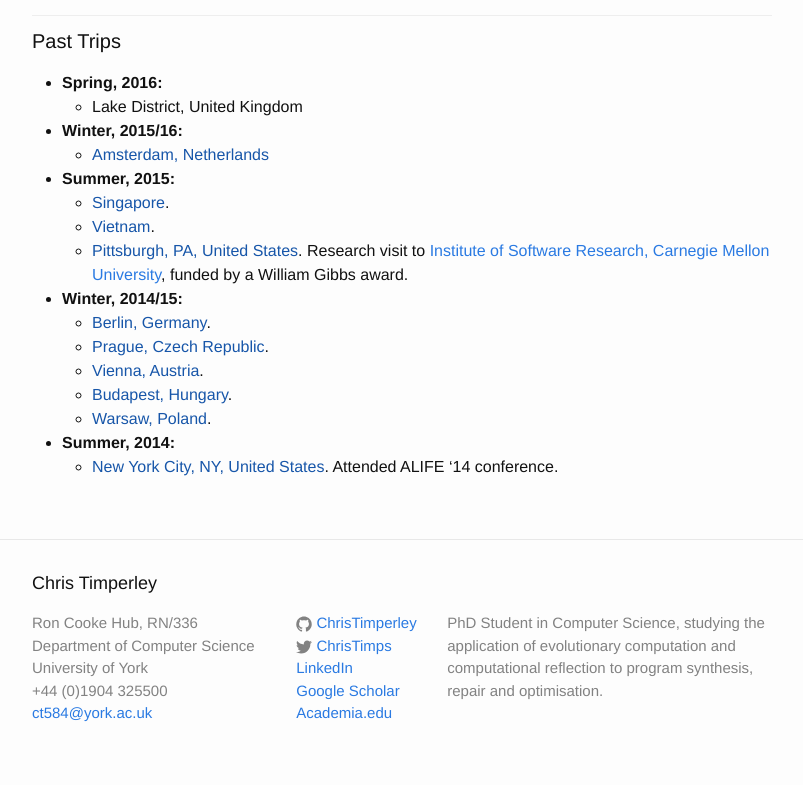
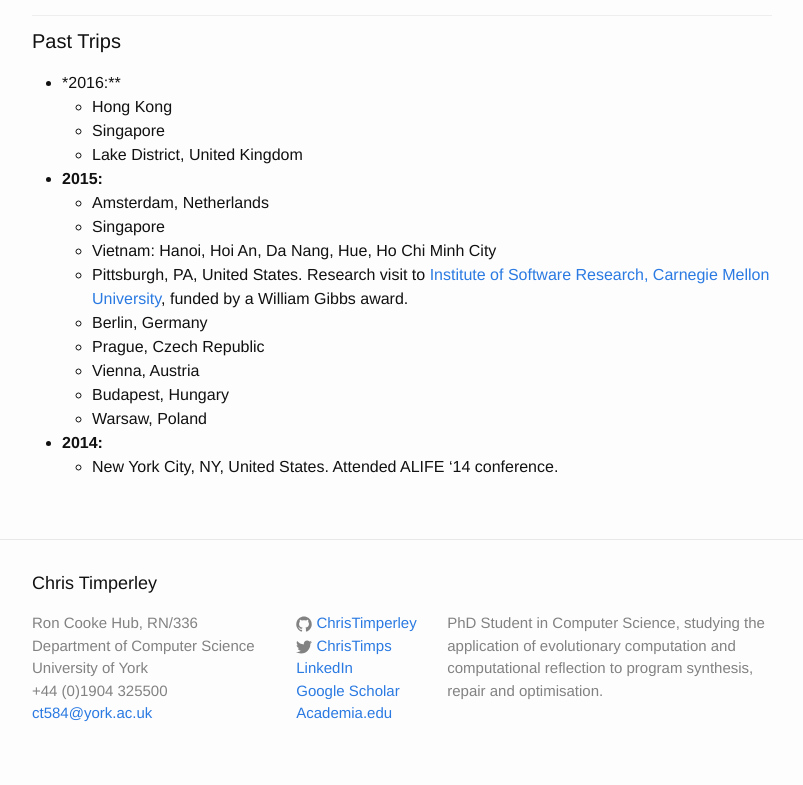
Before and after one commit to ChrisTimperley/ChrisTimperley.github.io, a Jekyll site: the page built from travel.md, in a window 1280 px wide. Shown: the part 650-1435 px from the top of the page, without its empty margins (238-1041 px from the left). Built offline with Jekyll 4.4.1, drawn with Linux system fonts in a browser that asks for light colours.

Commit message:
Update travel.md

```diff
--- a/travel.md
+++ b/travel.md
@@ -11,22 +11,19 @@ buried: true
 
 #### Past Trips
 
-* **Spring, 2016:**
+* *2016:**
+  * Hong Kong
+  * Singapore
   * Lake District, United Kingdom
-
-* **Winter, 2015/16:**
-    * [Amsterdam, Netherlands]()
-
-* **Summer, 2015:**
-  * [Singapore]().
-  * [Vietnam]().
-  * [Pittsburgh, PA, United States](). Research visit to [Institute of Software Research, Carnegie Mellon   University](http://www.isri.cmu.edu/), funded by a William Gibbs award.
-
-* **Winter, 2014/15:**
-  * [Berlin, Germany]().
-  * [Prague, Czech Republic]().
-  * [Vienna, Austria]().
-  * [Budapest, Hungary]().
-  * [Warsaw, Poland]().
-* **Summer, 2014:**
-  * [New York City, NY, United States](). Attended ALIFE '14 conference.
+* **2015:**
+  * Amsterdam, Netherlands
+  * Singapore
+  * Vietnam: Hanoi, Hoi An, Da Nang, Hue, Ho Chi Minh City
+  * Pittsburgh, PA, United States. Research visit to [Institute of Software Research, Carnegie Mellon   University](http://www.isri.cmu.edu/), funded by a William Gibbs award.
+  * Berlin, Germany
+  * Prague, Czech Republic
+  * Vienna, Austria
+  * Budapest, Hungary
+  * Warsaw, Poland
+* **2014:**
+  * New York City, NY, United States. Attended ALIFE '14 conference.
```
